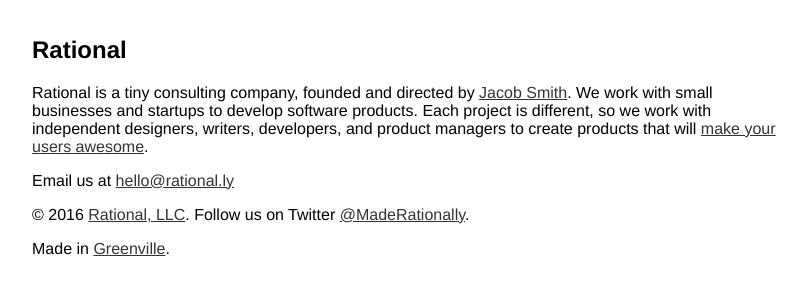
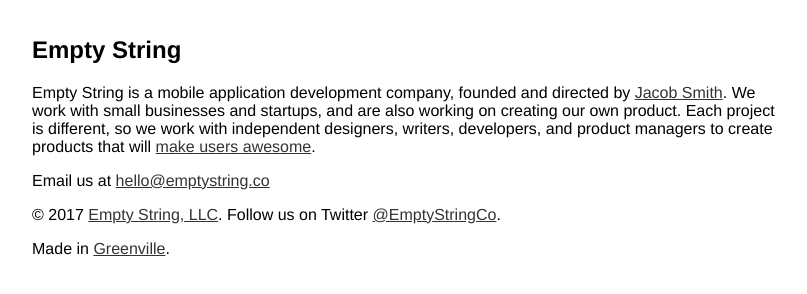
Before and after one commit to iakobos/emptystring.co, a plain HTML site: page index.html in a window 1280 px wide. Shown: the whole page, without its empty margins (233-1040 px from the left). Drawn offline with Linux system fonts and the light colour scheme; a web font is replaced by a local one.

Commit message:
Change to emptystring.co

```diff
--- a/index.html
+++ b/index.html
@@ -3,7 +3,7 @@
     <head>
         <meta charset="UTF-8">
         <meta name="viewport" content="width=device-width, initial-scale=1.0">
-        <title>Rational</title>
+        <title>Empty String</title>
         <link rel="stylesheet" href="//cdn.jsdelivr.net/font-hack/2.020/css/hack.min.css">
         <style>
             body {
@@ -21,15 +21,15 @@
     </head>
     <body>
         <section>
-            <h1>Rational</h1>
+            <h1>Empty String</h1>
             <p>
-                Rational is a tiny consulting company, founded and directed by <a href="http://jacobsmith.io">Jacob Smith</a>. We work with small businesses and startups to develop software products. Each project is different, so we work with independent designers, writers, developers, and product managers to create products that will <a href="http://seriouspony.com/badass-users-the-book/">make your users awesome</a>.
+                Empty String is a mobile application development company, founded and directed by <a href="http://jacobsmith.io">Jacob Smith</a>. We work with small businesses and startups, and are also working on creating our own product. Each project is different, so we work with independent designers, writers, developers, and product managers to create products that will <a href="http://seriouspony.com/badass-users-the-book/">make users awesome</a>.
             </p>
 
-            <p>Email us at <a href="mailto:hello@rational.ly">hello@rational.ly</a></p>
+            <p>Email us at <a href="mailto:hello@emptystring.co">hello@emptystring.co</a></p>
         </section>
         <footer>
-            <p>© 2016 <a href="/">Rational, LLC</a>. Follow us on Twitter <a href="https://twitter.com/MadeRationally">@MadeRationally</a>.</p>
+            <p>© 2017 <a href="/">Empty String, LLC</a>. Follow us on Twitter <a href="https://twitter.com/EmptyStringCo">@EmptyStringCo</a>.</p>
             <p>Made in <a href="http://lifeingreenville.com">Greenville</a>.</p>
         </footer>
     </body>
```
Also changed, not shown: 1 other file.
